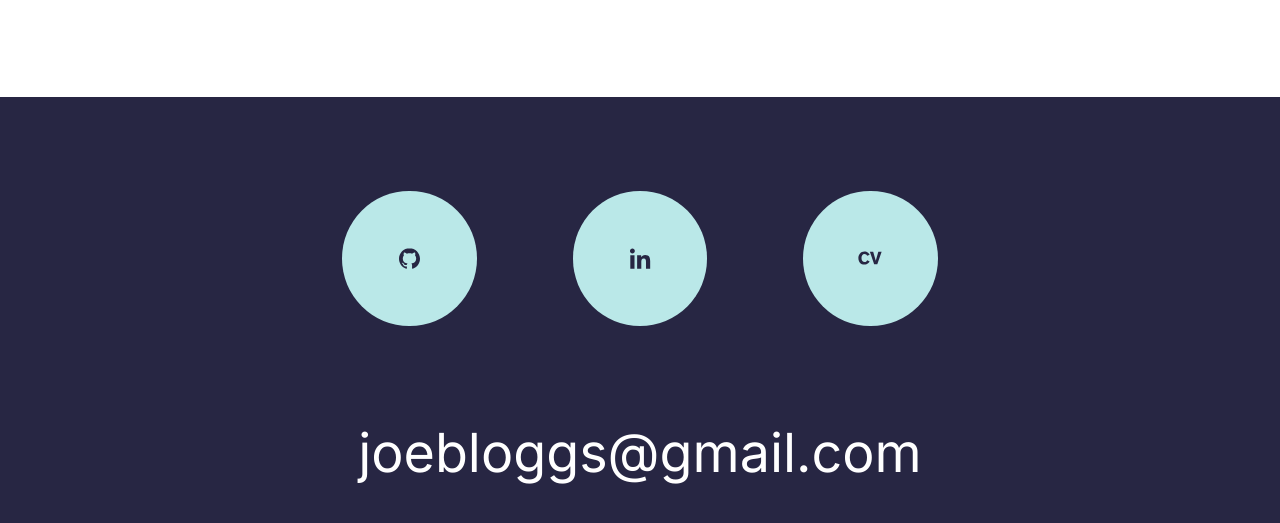
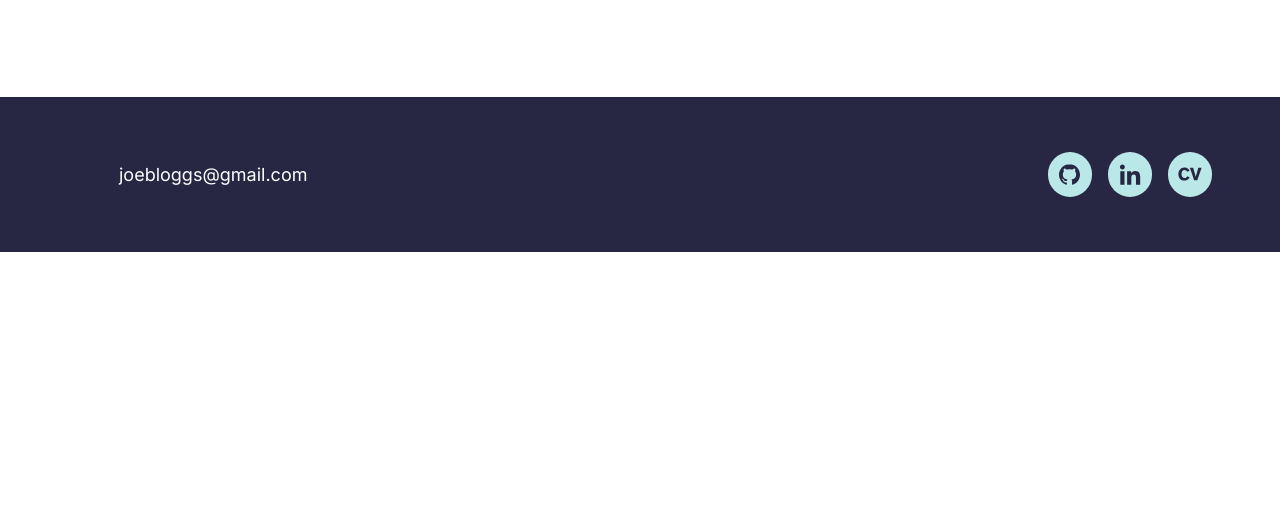
Before and after one commit to Tetraline/oxna-portfolio, a plain HTML site: page index.html in a window 1280 px wide. Shown: the part 4642-5165 px from the top of the page. After the commit the page ends 4894 px from the top, so only its background shows below. Drawn offline with nearby package versions, Linux system fonts and the light colour scheme; files that its build step writes are made by us from their sources.

Commit message:
add footer media query

```diff
--- a/sass/layout-and-components/_footer.scss
+++ b/sass/layout-and-components/_footer.scss
@@ -42,4 +42,20 @@
     font-weight: 400;
     font-size: calc(pxToVw(18) * 100vw);
   }
+  @media only screen and (min-width: 768px) {
+    height: 9.69rem;
+    grid-template-columns: 1fr 60px 60px 60px 60px;
+    grid-template-rows: 1fr;
+    grid-template-areas: "address github linkedin cv .";
+    .footer__nav-item {
+      height: 2.81rem;
+      width: 2.81rem;
+    }
+    .footer__address {
+      font-size: 1.125rem;
+      align-self: center;
+      justify-self: start;
+      margin-left: 119px;
+    }
+  }
 }
```
